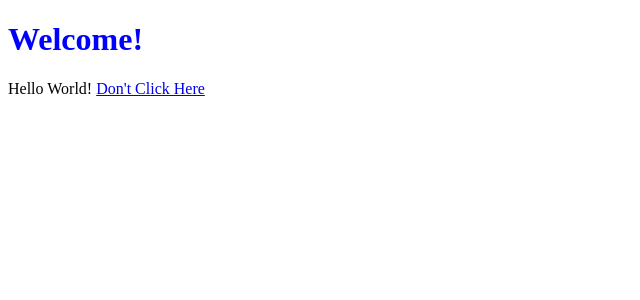
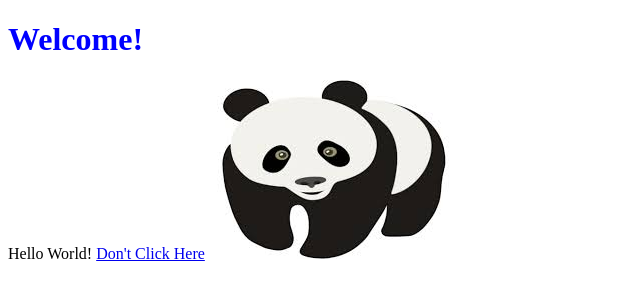
Before and after one commit to Arnav-Jhajharia/Arnav-Jhajharia.github.io, a plain HTML site: page index.html in a window 1280 px wide. Shown: the whole page, without its empty margins (0-640 px from the left). Drawn offline with Linux system fonts and the light colour scheme.

Commit message:
Changed a bit

```diff
--- a/index.html
+++ b/index.html
@@ -12,5 +12,6 @@
         <h1>Welcome!</h1>
             Hello World!
             <a href = "hi.html">Don't Click Here</a>
+            <img src = "download.jfif" alt = "An Image">
     </body>
 </html>
```
